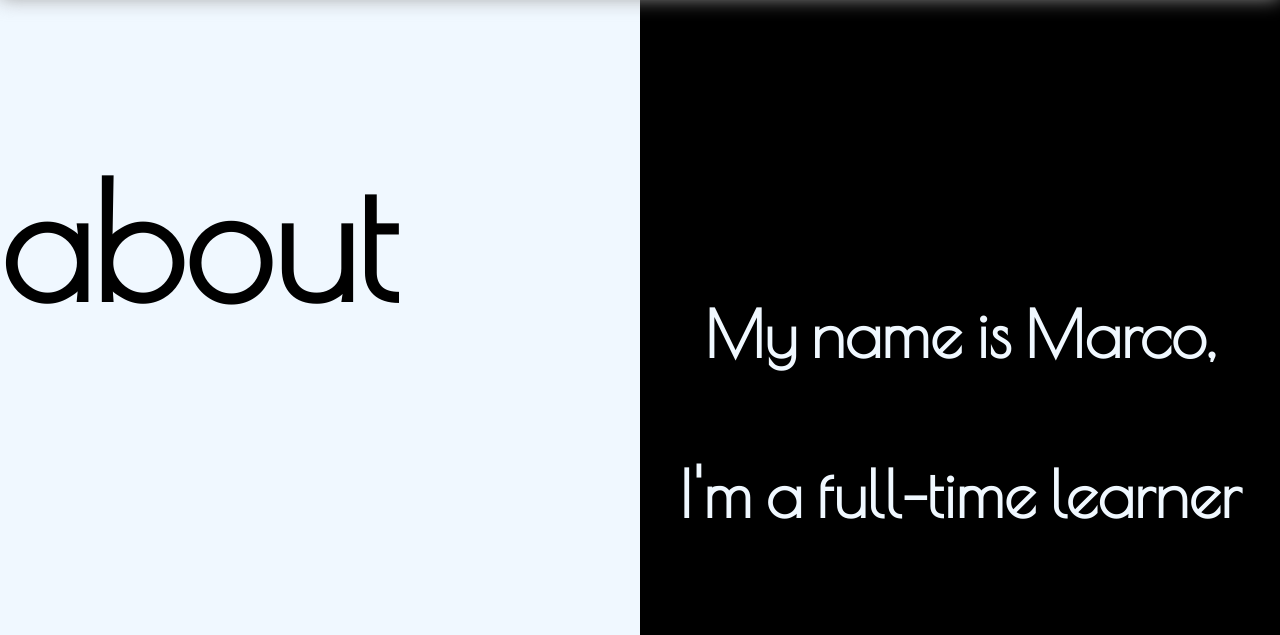
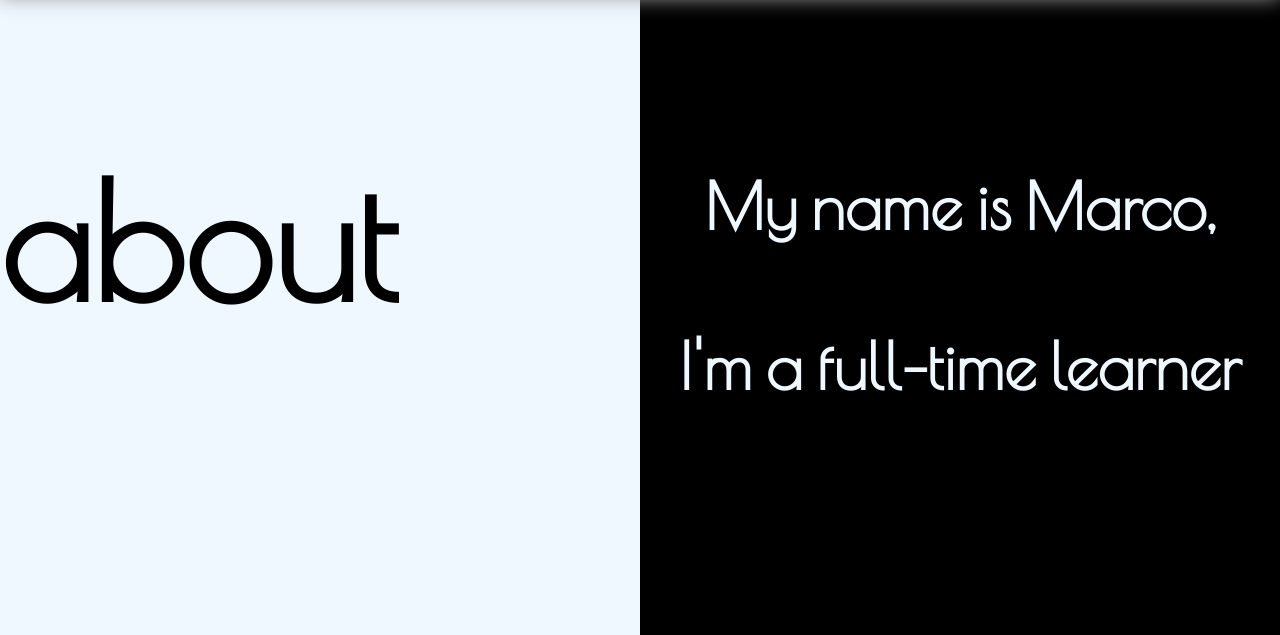
Before and after one commit to m-ariza/Marco, a plain HTML site: page index.html in a window 1280 px wide. Shown: the part 802-1437 px from the top of the page. Drawn offline with nearby package versions, Linux system fonts and the light colour scheme.

Commit message:
Update style.css

```diff
--- a/css/style.css
+++ b/css/style.css
@@ -156,7 +156,7 @@ body{
 }
 
 .right-content{
-    padding: 20% 0 0 0;
+    padding: 10% 0 0 0;
     line-height: 2.5;
     text-align: center;
     float: left;
```
